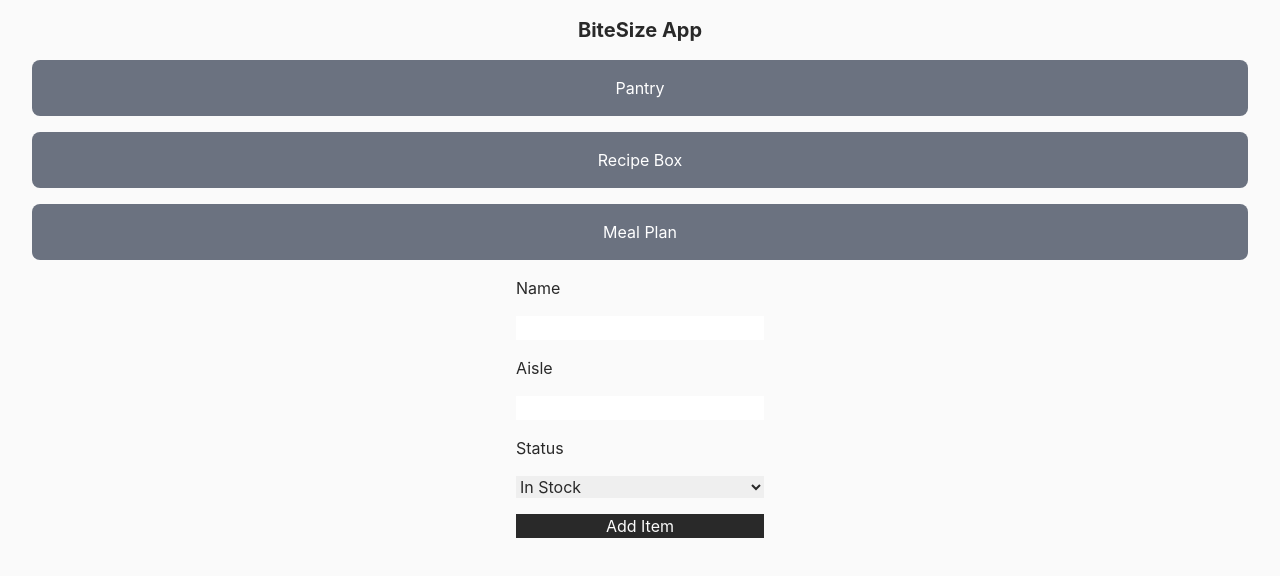
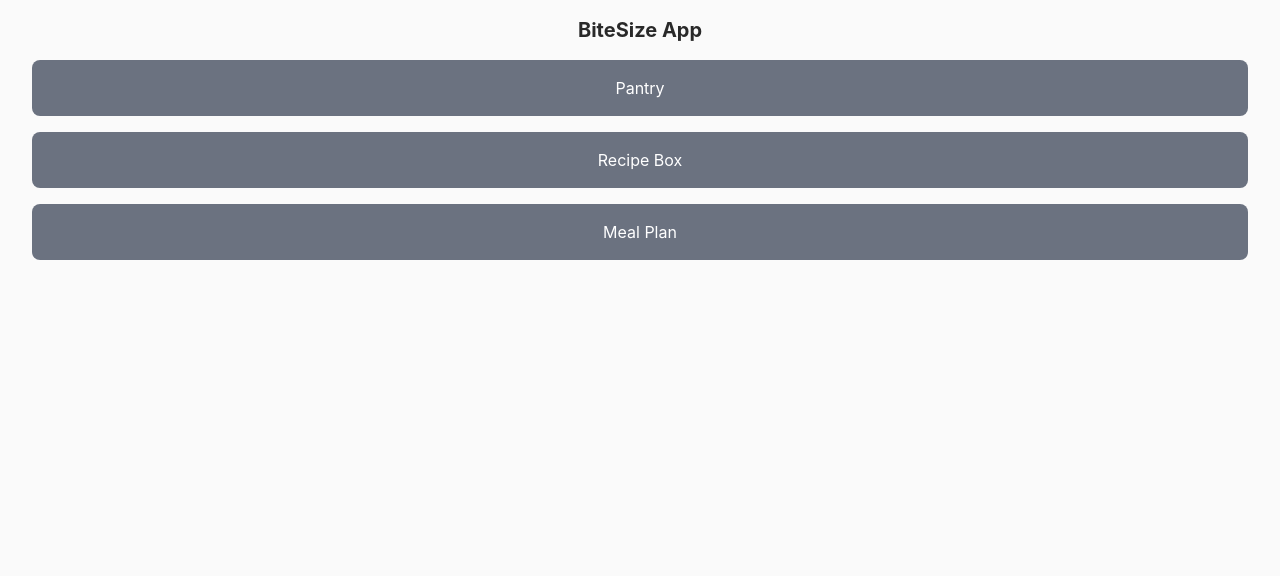
Before and after one commit to abigailhartnett/bitesize-app, a React (Create React App) app: page / in a window 1280 px wide. Shown: the top 576 px of the page. Built offline with nearby package versions, Linux system fonts and the light colour scheme; no server answers; the database is empty; a web font is replaced by a local one.

Commit message:
fix: linting issues

```diff
--- a/src/pages/home.js
+++ b/src/pages/home.js
@@ -1,6 +1,6 @@
 import React from "react";
 import BigButton from "../components/buttons/BigButton";
-import CreatePantryItem from "../components/CreatePantryItem";
+// import CreatePantryItem from "../components/CreatePantryItem";
 
 const HomePage = () => {
 	return (
@@ -9,7 +9,7 @@ const HomePage = () => {
 			<BigButton text="Pantry" link="/pantry" />
 			<BigButton text="Recipe Box" link="/recipe-box" />
 			<BigButton text="Meal Plan" link="/meal-plan" />
-			<CreatePantryItem />
+			{/* <CreatePantryItem /> */}
 		</div>
 	);
 };
```
